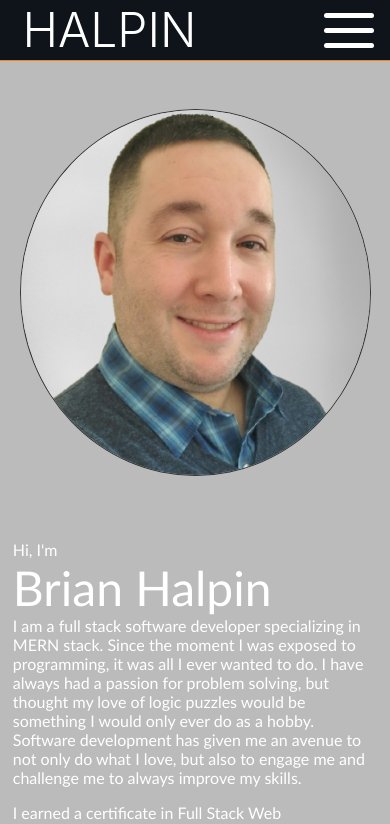
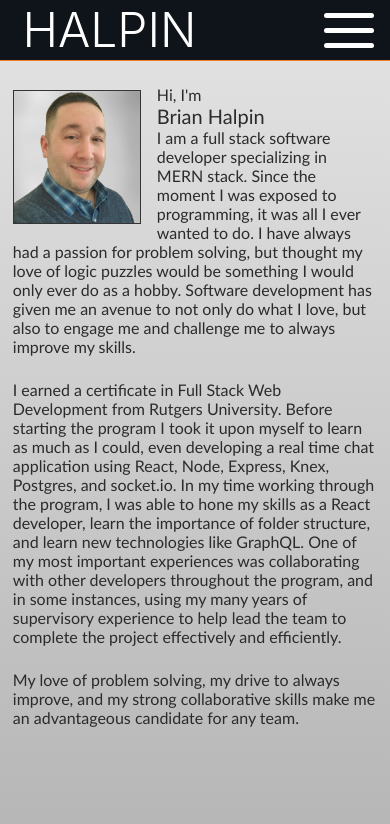
Before and after one commit to bthalpin/TypeScript-Portfolio, a React (Create React App) app: page /#/ in a window 390 px wide. Shown: the top 824 px of the page. Built offline with nearby package versions, Linux system fonts and the light colour scheme.

Commit message:
Change some of the styles, remove hover effects and change nav for mobile

```diff
--- a/src/App.tsx
+++ b/src/App.tsx
@@ -1,14 +1,14 @@
-import React from 'react';
+import React, { useState } from 'react';
 import { HashRouter as Router, Routes, Route } from 'react-router-dom';
 import { About, Portfolio, Contact, Resume,ProjectDetails } from './pages';
 import {Header, Footer} from './components'
 
 const App = () => {
-
+    const [open, setOpen] = useState(false);
     return (
-        <div className="main">
+        <div className={`main ${open ? 'mainOpen' : ''}`}>
             <Router>
-            <Header />
+            <Header open={open} setOpen={setOpen} />
                 <Routes>
                     <Route
                         path='/'
--- a/src/components/Header/header.module.css
+++ b/src/components/Header/header.module.css
@@ -1,4 +1,4 @@
-.navContainer{
+.navContainer {
     display:flex;
     justify-content: space-between;
     background-color: #0f141b;
@@ -87,46 +87,40 @@
 }
 
 @media screen and (max-width:700px) {
-.menu_container, .menu_open {
-    display: flex;
+    .menu_container, .menu_open {
+        display: flex;
+        justify-content: flex-end;
+    }
 
-}
-    /* .navContainer{
-        display:block;
-        padding:0 0 0.5rem;
-    } */
-    .navLinkContainer{
-        /* display: none; */
+    .navContainerOpen {
+        position: absolute;
+        inset: 0;
+        background-color: rgba(0, 0, 0, 0.2);
+        z-index: 100;
     }
-    /* .navLink {
-        padding: 1rem;
-        margin: 5rem;
+    .navLinkContainer {
+        display: none;
+        position:absolute;
+        top: 64px;
+        right: 0;
+        height: 0;
+        transition: all 0.1s ease-in-out;
+        z-index: 1;
+        opacity: 0;
     }
-    .selected{
-        padding:1.4rem 1.4rem 0.5rem
-    } */
-    .navLinkOpen {
+   .navLinkOpen {
         background-color: #0f141b;
         text-align: center;
         border-bottom:1px solid #f48023;
         border-left:1px solid #f48023;
         display: block;
         z-index: 1;
-    }
-    .navLinkContainer {
-        display: block;
-        position:absolute;
-        top: 64px;
-        right: 0;
-        transition: all 0.1s ease-in-out;
-        z-index: 1;
-        opacity: 0;
-    }
-   .navLinkOpen {
+        height: auto;
         position:absolute;
         top: 64px;
         right: 0;
         transition: all 0.2s ease-in-out;
+        height: 214px;
     }
     .navLink {
         display: block;
--- a/src/components/Header/index.tsx
+++ b/src/components/Header/index.tsx
@@ -1,14 +1,27 @@
-import React, { useState } from 'react';
+import React from 'react';
 import {Link} from 'react-router-dom';
 import Nav from './Nav';
 import styles from './header.module.css';
 import {navigationLinks} from './navigationData';
 
-const Header = () => {
-    const [open, setOpen] = useState(false)
+type Props = {
+    open: boolean;
+    setOpen: React.Dispatch<React.SetStateAction<boolean>>;
+}
+const Header: React.FC<Props> = ({ open, setOpen }) => {
+
+    const handleClose = (e:React.MouseEvent<HTMLDivElement>) => {
+
+        const targetEl = e.target as Element;
+        const target = targetEl.classList[0];
+        if (target.includes('navContainerOpen')) {
+            setOpen(false)
+        }
+    }
+
     return (
-        <div className={styles.navContainer}>
-
+        <div className={open ? styles.navContainerOpen : ''} onClick={(e)=> handleClose(e)}>
+            <div  className={styles.navContainer}>
                 <Link to='/' className={styles.navName}>
 
                         HALPIN
@@ -28,6 +41,7 @@ const Header = () => {
                     </div>
                 </div>
             </div>
+        </div>
     )
 }
 
--- a/src/index.css
+++ b/src/index.css
@@ -20,7 +20,7 @@ body {
   -webkit-font-smoothing: antialiased;
   -moz-osx-font-smoothing: grayscale;
   /* background-color: #000; */
-  background-color: #bbb;
+  background: linear-gradient(to bottom, #e4e4e4, #b3b3b3);
   max-width: var(--max-width);
   margin: auto;
 }
@@ -33,3 +33,7 @@ code {
 a {
   text-decoration: none;
 }
+
+.mainOpen {
+  margin-top: 4.05rem;
+}
--- a/src/pages/About/about.module.css
+++ b/src/pages/About/about.module.css
@@ -1,9 +1,8 @@
 .aboutContainer{
     padding:3rem;
-    display:flex;
-    justify-content: space-around;
+
     animation:aboutPage 0.4s;
-    color: white;
+    color: #2b2b2b;
     min-height: var(--min-height);
 }
 @keyframes aboutPage {
@@ -12,71 +11,78 @@
         transform:translate(-100%);
     }
 }
-.portraitContainer{
-    /* width:22vw;
-    height:23vw;
-    padding:1rem;
-    border-radius: 0.1rem;
-    background-color: #e8e8e8;
-    margin:0 3rem; */
+.portraitContainer {
+    float: left;
     margin-right: 2rem;
 }
 .portrait img{
     border: 0.1vw solid #353535;
-    width:15vw;
-    border-radius: 50%;
-    max-width: 25rem;
+    width:17rem;
 }
 
 #name{
 
     font-size: 2.5rem;
-    margin-top: -16px;
+    margin-top: -1.5rem;
     font-family: 'Gill Sans', 'Gill Sans MT', Calibri, 'Trebuchet MS', sans-serif;
 }
 .statement{
-    font-size: 1.75rem;
-    margin-bottom:1rem;
+    font-size: 1.5rem;
+    margin-bottom:1.5rem;
     font-family: 'Gill Sans', 'Gill Sans MT', Calibri, 'Trebuchet MS', sans-serif;
 
 }
 @media screen and (max-width:800px) {
     .aboutContainer{
         display:block;
+        padding: 1.5rem;
+    }
+    .portraitContainer {
+        float: left;
+    }
+    .portrait {
+        display: flex;
+        justify-content: flex-end;
+    }
+    .portrait img {
+        width: 12rem
 
     }
-    .portraitContainer{
-        margin:0 auto 2rem;
-    }
     #name{
-        font-size: 3rem;
+        font-size: 2rem;
     }
     .statement{
         font-size: 1rem;
     }
 }
+@media screen and (max-width:500px) {
+    .portrait img {
+        width: 10rem
+
+    }
+}
 @media screen and (max-width:400px) {
     .aboutContainer{
-        padding:0;
         animation:aboutPage 0.2s;
 
+        padding: 1.5rem 0.8rem;
     }
     .aboutContainer>section{
-        padding: 0 0.8rem;
         margin-bottom:5rem;
     }
-    .portraitContainer,.portrait{
-        width:100vw;
-        padding:0;
-        margin:2rem 0 3rem;
-        height:auto;
+    .portraitContainer {
+        margin-right: 1rem;
     }
     .portrait{
         display:flex;
         justify-content: center;
-        padding:1rem 0;
+        padding:0.3rem 0 0.5rem;
     }
     .portrait>img{
-        width:90vw;
+        width:8rem;
+        margin-right: 0rem;
+    }
+    #name {
+        font-size: 1.25rem;
     }
 }
--- a/src/pages/Portfolio/ProjectDetails.tsx
+++ b/src/pages/Portfolio/ProjectDetails.tsx
@@ -11,13 +11,13 @@ function ProjectDetails () {
 
     const numId = id!==undefined?parseInt(id):0;
     return(
-        <div>
+        <div className={styles.projectDetailContainer} >
 
             <h2 className={styles.projectTitle}>
                  {projectData[numId].name}
             </h2>
 
-            <div className={styles.projectDetailContainer}>
+            <div className={styles.projectDetailCardContainer}>
                 <div className={styles.projectDetailCard}>
                     {numId===6?
                         <div className={`${styles.projectPicture} ${styles[projectData[numId].class]}`}></div>
@@ -43,7 +43,7 @@ function ProjectDetails () {
                 </div>
 
                 <div className={styles.projectInfo}>
-                    <div className={styles.projectSummary}>
+                    <div className={styles.s}>
                         <p>{projectData[numId].summary}</p>
                         <p id="disclaimer">{projectData[numId].disclaimer}</p>
                     </div>
--- a/src/pages/Portfolio/projects.module.css
+++ b/src/pages/Portfolio/projects.module.css
@@ -8,12 +8,17 @@
     margin:2rem auto 8rem; */
     display: flex;
     flex: none;
-    overflow-x: hidden;
-    min-height: var(--min-height);
+    overflow-x: auto;
+    min-height: calc(var(--min-height) + 25px);
+    margin-bottom: -25px;
     /* height: 500px; */
     /* scroll-snap-type: x mandatory; */
 }
 .projectDetailContainer {
+    min-height: calc(var(--min-height) + 25px);
+    padding-top: 0.5rem;
+}
+.projectDetailCardContainer {
     width:80vw;
     margin:2rem auto 8rem;
 }
@@ -21,6 +26,7 @@
     /* background-color: #000000; */
     margin:1rem 1rem 20rem;
     width:400px;
+    max-width: 90vw;
     height:300px;
     text-align: center;
     border-radius:0.2rem;
@@ -87,6 +93,7 @@
     top:320px;
     left: 15px;
     width: 370px;
+    max-width: 80vw;
     height: 30px;
     background: radial-gradient(#00000093, #00000083, #00000033, transparent, transparent);
     /* background-color: rgba(0, 0, 0, 0.315); */
@@ -133,7 +140,8 @@
     /* box-shadow: 0.5rem 0.5rem 1rem rgba(0, 0, 0, 0.74); */
     /* border-top:2px solid #fec697; */
     transition: all 0.3s ease-in-out;
-    background-color: #353535;
+    /* background-color: #2b2b2b; */
+    text-shadow: 0.05rem 0.1rem 0.1rem  black;
 }
 /* .projectCard:hover .projectName{
     background-color: #353535;
@@ -313,6 +321,13 @@
 
 
 }
+@media screen and (max-width:700px) {
+    .projectSummary{
+        display: block;
+    }
+
+
+}
 @media screen and (max-width:414px) {
 
     .projectCard{
--- a/src/pages/Resume/resume.module.css
+++ b/src/pages/Resume/resume.module.css
@@ -126,6 +126,9 @@
     .resumeContainer{
         width:100vw;
     }
+    .resumeContainer:hover{
+        transform: scale(1);
+    }
     .resumeContainer img{
         width:100vw;
     }
```
Lines whose indentation alone changed are shown as unchanged.
